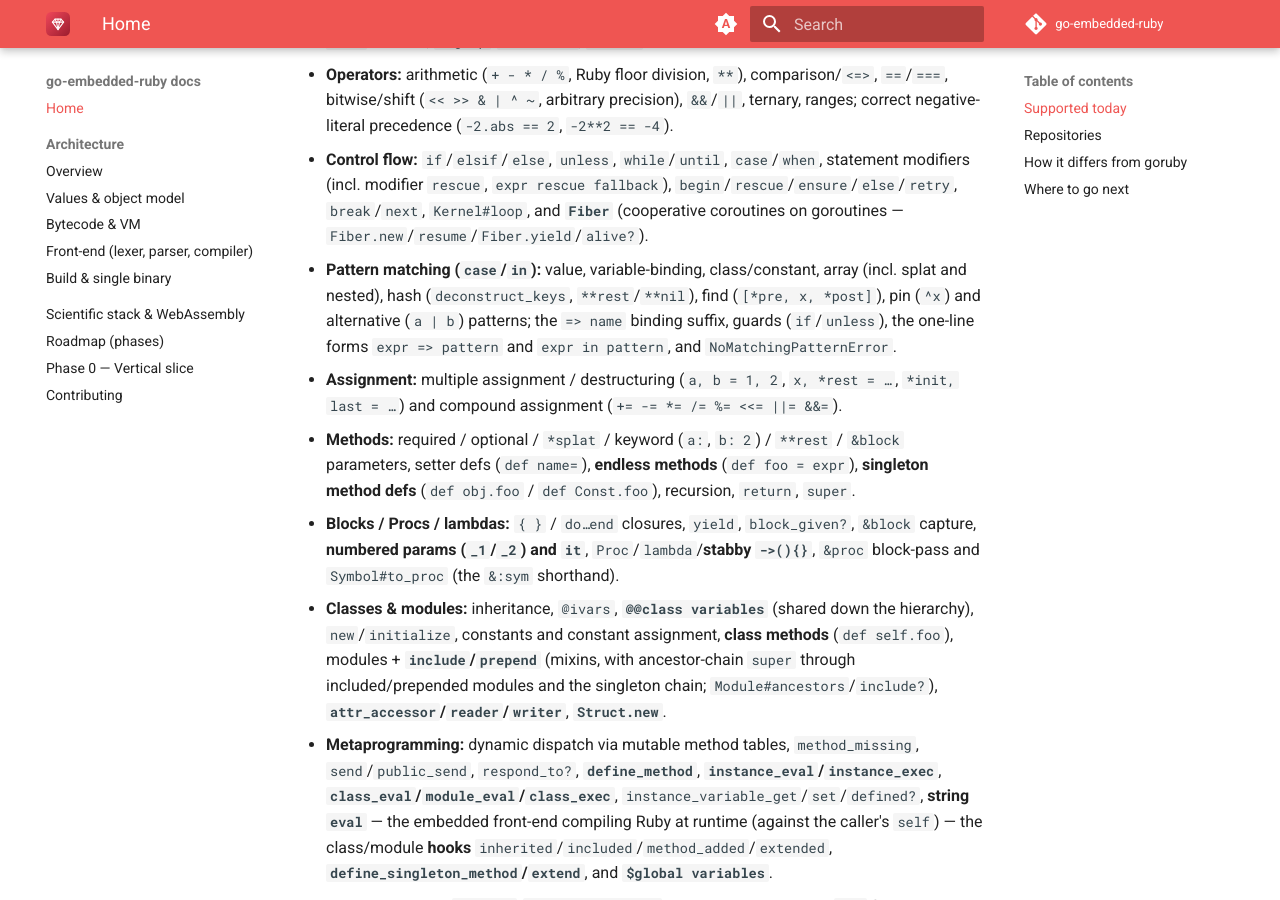
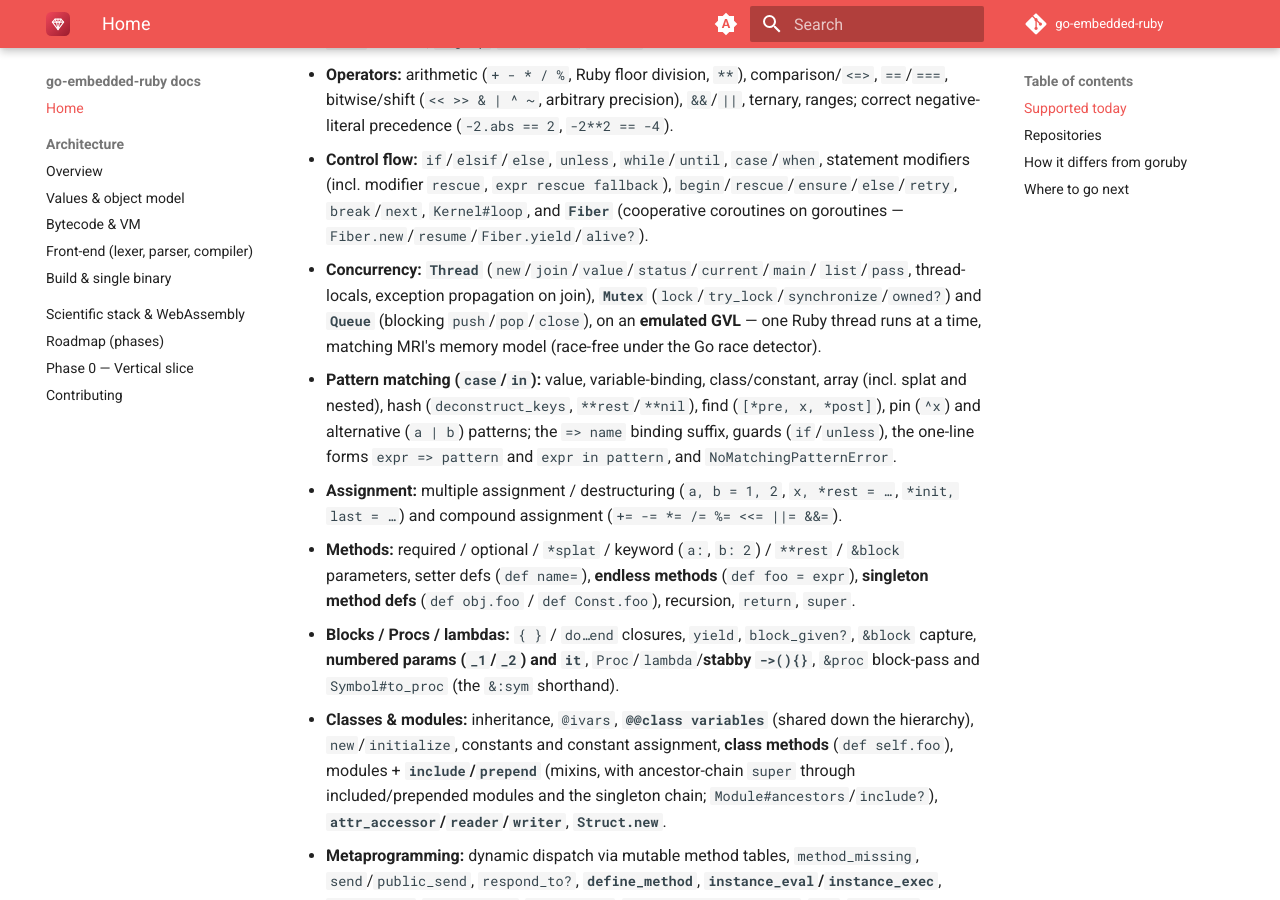
Before and after one commit to go-embedded-ruby/docs, an MkDocs documentation site: the page built from docs/index.md, in a window 1280 px wide and 900 px high, scrolled down 751 px. Built offline with MkDocs 1.6.1 and Material for MkDocs 9.7.7, drawn with Linux system fonts in a browser that asks for light colours; the version menu is left out; some of the changed text lies outside the part shown.

Commit message:
docs: Thread/Mutex/Queue landed — sync index + roadmap
Thread/Mutex/Queue (emulated GVL, MRI memory model, race-free) shipped; document
it in the feature list and the Phase 6 roadmap row, and drop Thread (and the
already-shipped Marshal) from the remaining lists.

Co-Authored-By: Claude Opus 4.8 <noreply@anthropic.com>

```diff
--- a/docs/index.md
+++ b/docs/index.md
@@ -38,6 +38,11 @@ Every feature below is **differential-tested against MRI Ruby 4.0.5**:
   `expr rescue fallback`), `begin`/`rescue`/`ensure`/`else`/`retry`,
   `break`/`next`, `Kernel#loop`, and **`Fiber`** (cooperative coroutines on
   goroutines — `Fiber.new`/`resume`/`Fiber.yield`/`alive?`).
+- **Concurrency:** **`Thread`** (`new`/`join`/`value`/`status`/`current`/`main`/
+  `list`/`pass`, thread-locals, exception propagation on join), **`Mutex`**
+  (`lock`/`try_lock`/`synchronize`/`owned?`) and **`Queue`** (blocking
+  `push`/`pop`/`close`), on an **emulated GVL** — one Ruby thread runs at a time,
+  matching MRI's memory model (race-free under the Go race detector).
 - **Pattern matching (`case`/`in`):** value, variable-binding, class/constant,
   array (incl. splat and nested), hash (`deconstruct_keys`, `**rest`/`**nil`),
   find (`[*pre, x, *post]`), pin (`^x`) and alternative (`a | b`) patterns;
```
Also changed, not shown: other parts of docs/index.md (+2 -3 lines), docs/roadmap.md (+1 -1 lines).
